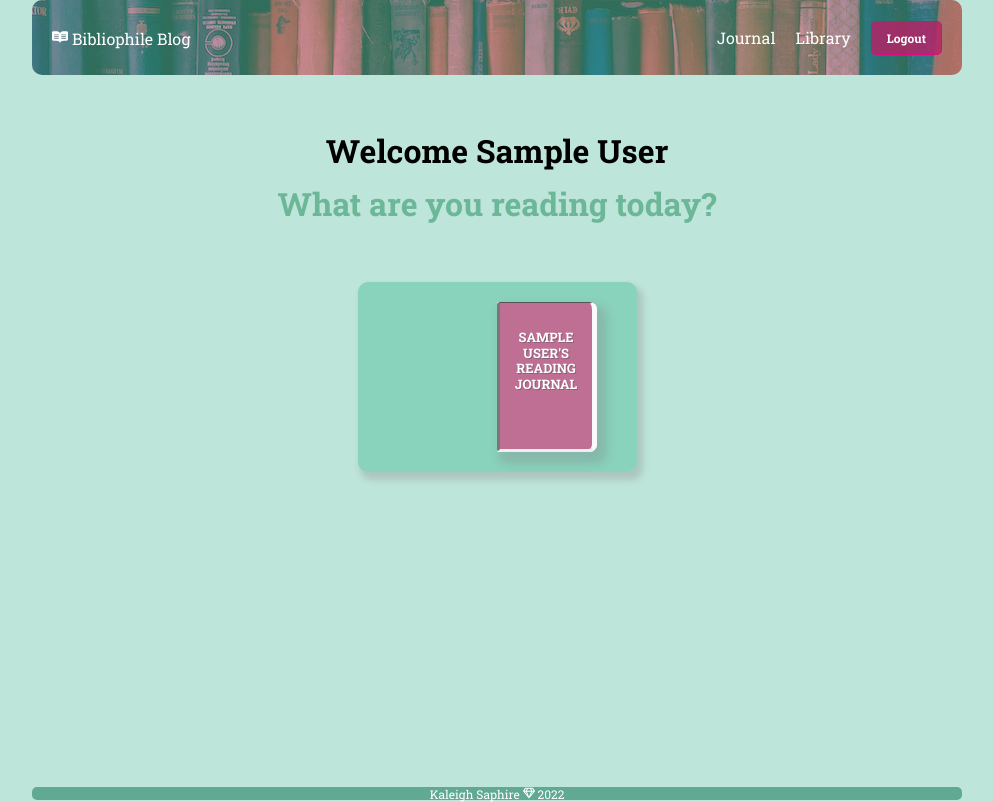
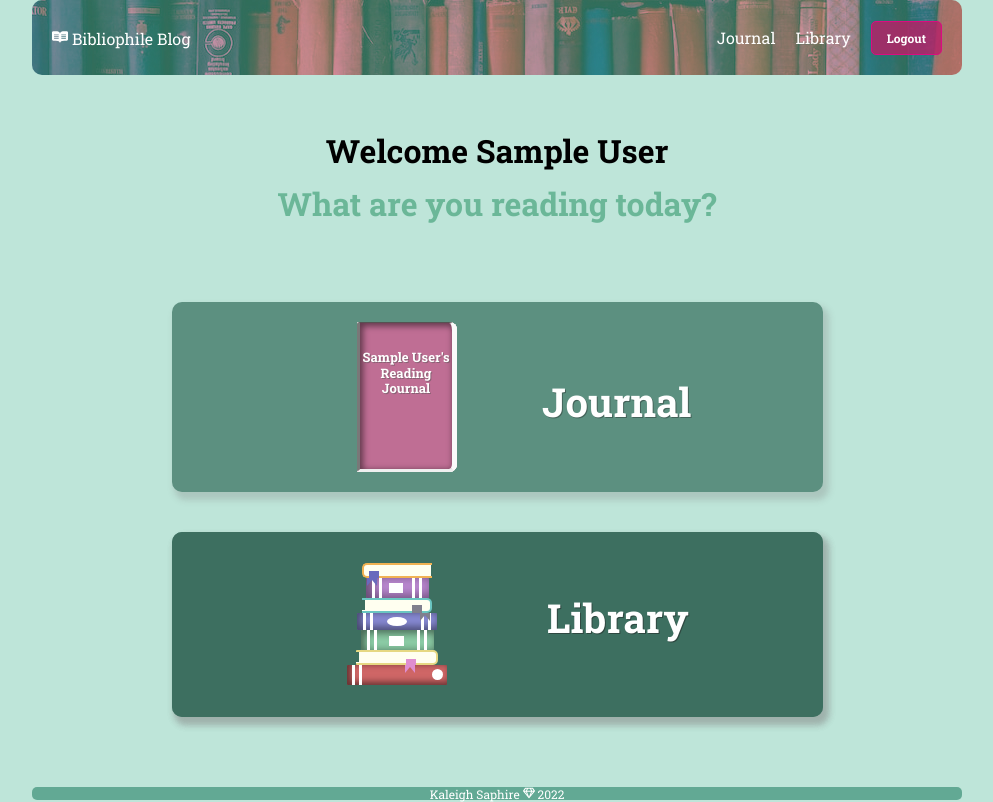
Before and after one commit to kaleighsaphire/mern-project, a React (Create React App) app in the folder frontend/: page / in a window 1280 px wide. Shown: the whole page, without its empty margins (143-1136 px from the left). Built offline with nearby package versions, Linux system fonts and the light colour scheme; sample sign-in values are in the browser's storage.

Commit message:
dashboard page links and animations

```diff
--- a/frontend/src/components/BookForm.jsx
+++ b/frontend/src/components/BookForm.jsx
@@ -44,7 +44,7 @@ function BookForm() {
                     id="genre"
                     value={genre}
                     onChange={(e)=>setGenre(e.target.value)}>
-                        <option>Please select a genre</option>
+                        <option>Select a genre</option>
                         <option value="Biography">Biography</option>
                         <option value="Fantasy">Fantasy</option>
                         <option value="History">History</option>
--- a/frontend/src/index.css
+++ b/frontend/src/index.css
@@ -92,10 +92,9 @@ h3 {
   padding: 0 15px;
   text-align: center;
 }
-.page-links {
-  background-color: rgba(14, 167, 121, 0.3);
-  margin: 0 35%;
-  padding: 20px 10px;
+.link-container {
+  background-color: rgb(92, 144, 128);
+  margin: 20px 15%;
   border-radius: 10px;
   box-shadow: 4px 6px 6px 2px rgb(128, 128, 128, .3);
 }
@@ -147,7 +146,31 @@ h3 {
 .heading p {
   color: rgb(23, 138, 88, .5);
 }
+.blog-dashboard {
+ position: relative;
+}
+.blog-dashboard>h2 {
+  position: absolute;
+  text-shadow: 1px 1px rgba(33, 33, 33, 0.4);
+  font-size: 2.5em;
+  margin: -90px 0 0 35px;
+}
+.blog-dashboard>h2:hover {
+  transform: scale(0.98);
+}
 
+.library-dashboard {
+  position: relative;
+ }
+ .library-dashboard>h2{
+   position: absolute;
+   text-shadow: 1px 1px rgba(33, 33, 33, 0.5);
+   font-size: 2.5em;
+   margin: 35px 0 0 50px;
+ }
+ .library-dashboard>h2:hover {
+  transform: scale(0.98);
+}
 /*************************/
 /******************Footer*/
 .footer {
@@ -163,8 +186,9 @@ h3 {
 /***************Open Book*/
 
 .journal-link {
+  position: relative;
   margin: 0 50%;
-  position: relative;
+  padding: 20px 10px;
 }
 
 .journal {
@@ -172,7 +196,6 @@ h3 {
   font-size: 13px;
   line-height: 1.2em;
   margin: 30% 0;
-  text-transform: uppercase;
   text-shadow: 1px 1px rgb(85, 85, 85, .5);
 }
 .book-text {
@@ -186,10 +209,11 @@ h3 {
   font-size: 13px;
 }
 
-.book1 {
+.open-book {
   transform-style: preserve-3d;
   position: relative;
   height: 150px;
+  margin-left: -150px;
   cursor: pointer;
   backface-visibility: visible;
 }
@@ -208,8 +232,8 @@ h3 {
   border-top: 1px solid rgb(85, 82, 82);;
   border-bottom: 3px solid rgb(239, 239, 239);
   border-right: 5px inset rgb(250, 250, 250);
-  border-radius: 3px 3px 3px 3px;
-  box-shadow: 6px 8px 9px 4px rgb(128, 128, 128, .3);
+  border-radius: 2px 3px 3px 2px;
+  box-shadow: inset 2px 2px 6px 1px rgba(0,0,0,0.5);
 }
 .front, .back {
   background: rgba(172, 56, 110, 0.7);
@@ -237,7 +261,7 @@ h3 {
   background: rgb(250, 250, 250);
 }
 
-.book1:hover .front {
+.open-book:hover .front {
   transform: rotateY(-160deg) scale(1.1);
   box-shadow: 0 1em 3em 0 rgba(0, 0, 0, .2);
   border-right: none;
@@ -245,45 +269,343 @@ h3 {
   cursor: url('./pencil.png'), auto;
 }
 
-.book1:hover .page1 {
+.open-book:hover .page1 {
   transform: rotateY(-150deg) scale(1.1);
   box-shadow: 0 1em 3em 0 rgba(0, 0, 0, .2);
   cursor: url('./pencil.png'), auto;
 }
 
-.book1:hover .page2 {
+.open-book:hover .page2 {
   transform: rotateY(-30deg) scale(1.1);
   box-shadow: 0 1em 3em 0 rgba(0, 0, 0, .2);
   cursor: url('./pencil.png'), auto;
 }
 
-.book1:hover .page3 {
+.open-book:hover .page3 {
   transform: rotateY(-140deg) scale(1.1);
   box-shadow: 0 1em 3em 0 rgba(0, 0, 0, .2);
   cursor: url('./pencil.png'), auto;
 }
 
-.book1:hover .page4 {
+.open-book:hover .page4 {
   transform: rotateY(-40deg) scale(1.1);
   box-shadow: 0 1em 3em 0 rgba(0, 0, 0, .2);
   cursor: url('./pencil.png'), auto;
 }
 
-.book1:hover .page5 {
+.open-book:hover .page5 {
   transform: rotateY(-130deg) scale(1.1);
   box-shadow: 0 1em 3em 0 rgba(0, 0, 0, .2);
   cursor: url('./pencil.png'), auto;
 }
 
-.book1:hover .page6 {
+.open-book:hover .page6 {
   transform: rotateY(-50deg) scale(1.1);
   box-shadow: 0 1em 3em 0 rgba(0, 0, 0, .2);
   cursor: url('./pencil.png'), auto;
 }
 
-.book1:hover .back {
+.open-book:hover .back {
   transform: rotateY(-20deg) scale(1.1);
   cursor: url('./pencil.png'), auto;
+}
+/*************************/
+/**************Book Stack*/
+
+.bg{
+  background-color: rgb(61, 111, 96);
+  padding: 31px 0;
+  border-radius: 10px;
+  box-shadow: 4px 6px 6px 2px rgb(128, 128, 128, .3);
+  display: flex;
+  flex-direction: column;
+  justify-content: center;
+  align-items: center;
+  margin: -0px;
+}
+
+.book1{
+  position: relative;
+  height:15px;
+  width:70px;
+  border: 2px solid rgb(241, 178, 83);
+  margin-right: 200px;
+  border-radius: 5px 0 0 5px;
+  border-right-style: none;
+  background: #fffff0;
+  cursor: url('./book.png'), auto;
+}
+
+.bookCut{
+  background: rgb(61, 111, 96);
+  margin: 0 0 0 98%;
+  width: 2px;
+  height: 11px;
+}
+
+.ribbon1{
+  height:12px;
+  width:10px;
+  background: rgb(105, 106, 189);
+  position: absolute;
+  margin: 6px 0 0 5px;
+}
+
+.book2{
+  position: relative;
+  height:20px;
+  width:63px;
+  margin-right: 200px;
+  background: rgb(200, 146, 224);
+  border-radius: 1px;
+  box-shadow: inset 5px -2px 14px 1px rgba(0,0,0,0.5);
+  cursor: url('./book.png'), auto;
+}
+
+.ribbonCut1{
+  position: absolute;
+  margin: 2px 0 0 1px;
+  border-left: 0px solid rgb(105, 106, 189);
+	border-right: 5px solid transparent;
+	border-top: 6px solid rgb(105, 106, 189);
+}
+
+.ribbonCut2{
+  position: absolute;
+  margin: 2px 0 0 6px;
+  border-left: 5px solid transparent;
+	border-right: 0px solid rgb(105, 106, 189);
+	border-top: 6px solid rgb(105, 106, 189);
+}
+
+.ribbonCut3{
+  position: absolute;
+  margin: 0 0 0 1px;
+  height: 2px;
+  width: 10px;
+  background: rgb(105, 106, 189);
+}
+
+.book2:before,
+.book2:after{
+  content: "";
+  position: absolute;
+}
+
+.book2:before{
+  height: 20px;
+  width: 30px;
+  left: 6px;
+  border-left: 10px double #fff;
+  border-right: 10px double #fff;
+}
+
+.book2:after{
+  background: white;
+  margin: 5px 0 0 -8px;
+  width: 14px;
+  height: 10px;
+}
+
+.book3{
+  position: relative;
+  height:15px;
+  width:70px;
+  border: 2.5px solid rgb(106, 198, 194);
+  margin-right: 200px;
+  border-radius: 0 5px 5px 0;
+  border-left-style: none;
+  background: #fffff0;
+  cursor: url('./book.png'), auto;
+
+}
+
+.bookCut3{
+  background:rgb(61, 111, 96);
+  width: 2.5px;
+  height: 10px;
+}
+
+.ribbon3{
+  height:12px;
+  width:10px;
+  position: absolute;
+  background: rgb(128, 128, 141);
+  margin: 5px 0 0 50px;
+}
+
+.book4{
+  position: relative;
+  height:17px;
+  width:80px;
+  margin-right: 200px;
+  background: rgb(137, 139, 214);
+  border-radius: 1px;
+  box-shadow: inset 3px -2px 8px 1px rgba(0,0,0,0.5);
+  cursor: url('./book.png'), auto;
+}
+
+.book4:before,
+.book4:after{
+  position: absolute;
+  content: "";
+}
+
+.book4:before{
+  height: 17px;
+  width: 48px;
+  left: 6px;
+  border-left: 10px double #fff;
+  border-right: 10px double #fff;
+}
+
+.book4:after{
+   background: white;
+  margin: 4px 0 0 -10px;
+  width: 20px;
+  height: 9px;
+  border-radius: 50%;
+}
+
+.ribbonCut4{
+  position: absolute;
+  margin: 2.5px 0 0 63px;
+  border-left: 0px solid rgb(128, 128, 141);
+	border-right: 5px solid transparent;
+	border-top: 6px solid rgb(128, 128, 141);
+}
+
+.ribbonCut5{
+  position: absolute;
+  margin: 2.5px 0 0 68px;
+  border-left: 5px solid transparent;
+	border-right: 0px solid rgb(128, 128, 141);
+	border-top: 6px solid rgb(128, 128, 141);
+}
+
+.ribbonCut6{
+  position: absolute;
+  margin: 0 0 0 63px;
+  height: 2.5px;
+  width: 10px;
+  background: rgb(128, 128, 141);
+}
+
+.book5{
+  position: relative;
+  height:20px;
+  width:73px;
+  margin-right: 200px;
+  background: rgb(140, 205, 166);
+  border-radius: 1px;
+  box-shadow: inset 3px 2px 8px 1px rgba(0,0,0,0.5);
+  cursor: url('./book.png'), auto;
+}
+
+.book5:before,
+.book5:after{
+  position: absolute;
+  content: '';
+}
+
+.book5:before{
+  height: 20px;
+  width: 40px;
+  left: 6px;
+  border-left: 10px double #fff;
+  border-right: 10px double #fff;
+}
+
+.book5:after{
+  background: white;
+  margin: 6px 0 0 -8px;
+  width: 15px;
+  height: 10px;
+}
+
+.book6{
+  position: relative;
+  height:15px;
+  width:82px;
+  border: 2.5px solid rgb(230, 216, 130);
+  margin-right: 200px;
+  border-radius: 1px 5px 5px 1px;
+  border-left-style: none;
+  background: rgb(255, 255, 240);
+  cursor: url('./book.png'), auto;
+
+}
+
+
+.bookCut6{
+  background: rgb(61, 111, 96);
+  width: 2.5px;
+  height: 10px;
+}
+
+.ribbon6{
+  height:12px;
+  width:10px;
+  position: absolute;
+  background: rgb(223, 142, 209);
+  margin: 7px 0 0 50px;
+}
+
+.book7{
+  position: relative;
+  height:20px;
+  width:100px;
+  margin-right: 200px;
+  margin-bottom: 1.5px;
+  background: rgb(207, 102, 102);
+  border-radius: 1px;
+  box-shadow: inset 3px -2px 6px 1px rgba(0,0,0,0.5);
+  cursor: url('./book.png'), auto;
+}
+
+.book7:before,
+.book7:after{
+  position: absolute;
+  content: "";
+}
+
+.book7:before{
+  height: 20px;
+  width: 47px;
+  left: 5px;
+  border-left: 10px double #fff;
+}
+
+.book7:after{
+   background: white;
+  margin: 4px 0 0 35px;
+  width: 11px;
+  height: 11px;
+  border-radius: 6px;
+}
+
+.ribbonCut7{
+  position: absolute;
+  margin: 2px 0 0 58px;
+  border-left: 0px solid rgb(223, 142, 209);
+	border-right: 5px solid transparent;
+	border-top: 6px solid rgb(223, 142, 209);
+}
+
+.ribbonCut8{
+  position: absolute;
+  margin: 2px 0 0 63px;
+  border-left: 5px solid transparent;
+	border-right: 0px solid rgb(223, 142, 209);
+	border-top: 6px solid rgb(223, 142, 209);
+}
+
+.ribbonCut9{
+  position: absolute;
+  margin: 0 0 0 58px;
+  height: 2.5px;
+  width: 10px;
+  background: rgb(223, 142, 209);
 }
 
 /*************************/
@@ -407,7 +729,7 @@ h3 {
   border-bottom: 3px solid rgb(234, 234, 234);
   border-right: 5px inset rgb(208, 208, 208);
   border-radius: 8px 3px 3px 8px;
-  box-shadow: 6px 8px 9px 4px rgb(128, 128, 128, .3);
+  box-shadow: 2px 6px 6px 2px rgb(128, 128, 128, .3);
 }
 .by {
   font-size: .6rem;;
@@ -415,14 +737,16 @@ h3 {
 .book-title {
   word-break: break-word;
   color: #000;
+  text-shadow: 1px 1px rgba(228, 228, 228, 0.3);
   padding: 15px 6px 0 10px;
 }
 .book-author {
+  text-shadow: 1px 1px rgba(50, 50, 50, 0.3);
   padding: 0 15px;
 }
 .delete {
   font-size: xx-small;
-  color: rgb(177, 173, 173);
+  color: rgb(189, 185, 185);
   cursor: pointer;
   position: absolute;
   bottom: 4px;
--- a/frontend/src/pages/Dashboard.jsx
+++ b/frontend/src/pages/Dashboard.jsx
@@ -28,9 +28,10 @@ function Dashboard() {
       <p>What are you reading today?</p>
     </section>
     <section className="page-links">
+      <section className="link-container">
         <Link to='/blog'>
           <div className="journal-link">
-          <div class="book1">
+            <div class="open-book">
               <div className="back"></div>
               <div className="page6">
               <p className="book-text special">
@@ -44,12 +45,7 @@ function Dashboard() {
                   Excepteur sint occaecat cupidatat non proident, sunt in culpa qui officia deserunt mollit anim id est laborum.
                 </p>
               </div>
-            <div className="page3">
-              <p className="book-text">
-                Lorem ipsum dolor sit amet, consectetur adipiscing elit, sed do eiusmod tempor incididunt ut labore et dolore magna aliqua. Ut enim ad minim veniam, quis nostrud exercitation ullamco laboris nisi ut aliquip ex ea commodo consequat. Duis aute irure dolor in reprehenderit in voluptate velit esse cillum dolore eu fugiat nulla pariatur. Excepteur sint occaecat cupidatat non proident, sunt in culpa qui officia deserunt mollit anim id est laborum.
-                Excepteur sint occaecat cupidatat non proident, sunt in culpa qui officia deserunt mollit anim id est laborum.
-              </p>
-            </div>
+              <div className="page3"></div>
               <div className="page2">
                 <p className="book-text">
                   Lorem ipsum dolor sit amet, consectetur adipiscing elit, sed do eiusmod tempor incididunt ut labore et dolore magna aliqua. Ut enim ad minim veniam, quis nostrud exercitation ullamco laboris nisi ut aliquip ex ea commodo consequat. Duis aute irure dolor in reprehenderit in voluptate velit esse cillum dolore eu fugiat nulla pariatur. Excepteur sint occaecat cupidatat non proident, sunt in culpa qui officia deserunt mollit anim id est laborum.
@@ -61,6 +57,43 @@ function Dashboard() {
                 <h2 className="journal">{user && user.name}'s Reading Journal</h2>
               </div>
             </div>
+            <div className="blog-dashboard"><h2>Journal</h2></div>
+          </div>
+        </Link>
+      </section>
+    </section>
+      <section className="link-container">
+        <Link to='/library'>
+          <div className="bg">
+          <div className="library-dashboard"><h2>Library</h2></div>
+            <div className="book1">
+              <div className="ribbon1"></div>
+              <div className="bookCut"></div>
+            </div>
+             <div className="book2">
+               <div className="ribbonCut1"></div>
+               <div className="ribbonCut2"></div>
+               <div className="ribbonCut3"></div>
+             </div>
+             <div className="book3">
+               <div className="ribbon3"></div>
+               <div className="bookCut3"></div>
+            </div>
+            <div className="book4">
+               <div className="ribbonCut4"></div>
+               <div className="ribbonCut5"></div>
+               <div className="ribbonCut6"></div>
+            </div>
+            <div className="book5"></div>
+            <div className="book6">
+              <div className="ribbon6"></div>
+              <div className="bookCut6"></div>
+            </div>
+            <div className="book7">
+               <div className="ribbonCut7"></div>
+               <div className="ribbonCut8"></div>
+               <div className="ribbonCut9"></div>
+            </div>
           </div>
         </Link>
     </section>
```
Also changed, not shown: frontend/src/book.png (added). Lines whose indentation alone changed are shown as unchanged.
